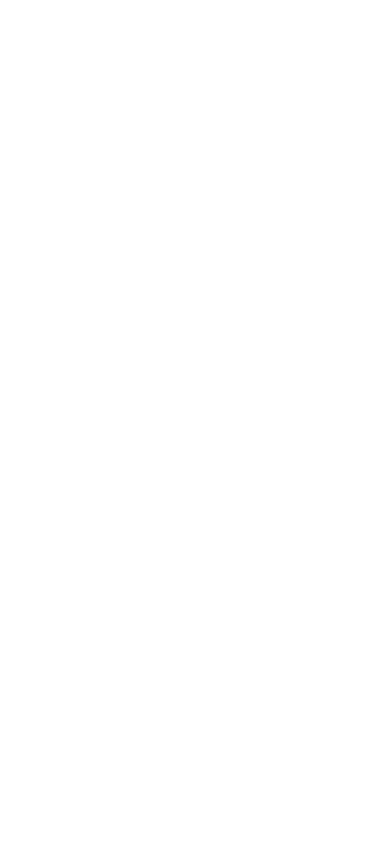
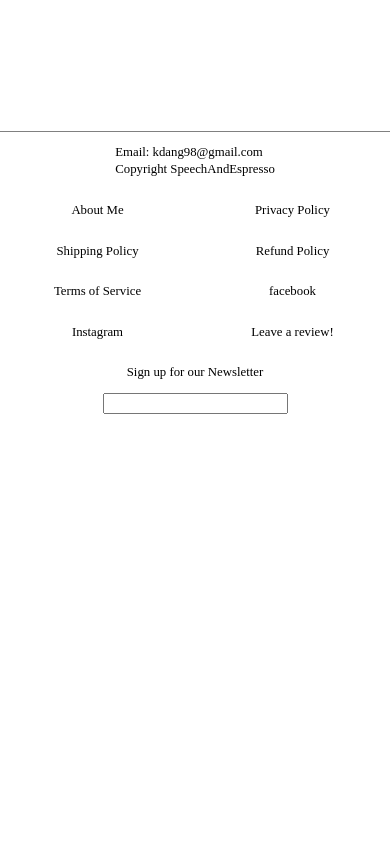
Before and after one commit to jphouminh71/SpeechAndEspresso, a React (Create React App) app in the folder speechandespresso/: page / in a window 390 px wide. Shown: the part 840-1684 px from the top of the page. After the commit the page ends 1259 px from the top, so only its background shows below. Built offline with nearby package versions, Linux system fonts and the light colour scheme.

Commit message:
Made footer scale

```diff
--- a/speechandespresso/src/App.css
+++ b/speechandespresso/src/App.css
@@ -3,3 +3,7 @@
     margin-right: auto;
     margin-left: auto;
 }
+
+p {
+    font-family: Fairplay Display;
+}
--- a/speechandespresso/src/Components/Footer/Footer.css
+++ b/speechandespresso/src/Components/Footer/Footer.css
@@ -1,4 +1,68 @@
+.footer-container {
+    /** temporary just to push it down */
+    margin-top: 900px;
+    margin-bottom: 5px;
 
-.stick-to-bottom {
-    margin-top: 2000px;
+    display: grid;
+    grid-template-columns: 1fr 1fr 1fr;
+    font-size: 0.8rem;
+    background-color: rgb(255, 255, 255);
+    border-style: solid;
+    border-width: 1px;
+    border-color: grey;
+    border-left: 0;
+    border-right: 0;
+    border-bottom: 0;
 }
+
+@media only screen and (max-width: 720px) {
+    .footer-container {
+      grid-template-columns: 1fr ;
+      font-size: 0.8rem;
+    }
+  }
+
+
+  .contact-information {
+    display: grid;
+    grid-template-rows: 1rem;
+    row-gap: 1rem;
+    justify-content: center;
+  }
+
+  .social-media-links {
+    display: grid;
+    grid-template-columns: 1fr 1fr;
+    align-items: flex-start;
+  }
+
+  .news-letter-signup {
+    align-items: flex-start;
+  }
+
+  @media only screen and (max-width: 720px) {
+    .contact-information {
+        display: grid;
+        grid-template-rows: 1rem;
+        row-gap: 0.1rem;
+        justify-content: center;
+      }
+
+      .social-media-links {
+        display: grid;
+        grid-template-columns: 1fr 1fr;
+        justify-content: space-evenly;
+        justify-items: center;
+        align-content: space-evenly;
+        align-items: center;
+      }
+
+      .news-letter-signup {
+        display: grid;
+        grid-template-columns: 1fr;
+        justify-content: space-evenly;
+        justify-items: center;
+        align-content: space-evenly;
+        align-items: center;
+      }
+  }
--- a/speechandespresso/src/Components/Footer/Footer.jsx
+++ b/speechandespresso/src/Components/Footer/Footer.jsx
@@ -1,11 +1,29 @@
 import './Footer.css';
 
-/* Going to the same across all components */
 function Footer()
 {
     return (
-        <div className="stick-to-bottom">
-            <h1 style={{backgroundColor: "blue"}}> Footer </h1>
+        <div className="footer-container">
+
+            <div className="contact-information">
+                    <p> Email:  kdang98@gmail.com </p>
+                    <p> Copyright SpeechAndEspresso </p>
+                </div>
+                <div className="social-media-links">
+                        <p> About Me</p>
+                        <p> Privacy Policy </p>
+                        <p> Shipping Policy </p>
+                        <p> Refund Policy </p>
+                        <p> Terms of Service</p>
+                        <p> facebook </p>
+                        <p> Instagram</p>
+                        <p> Leave a review! </p>
+                    </div>
+                    <div className="news-letter-signup">
+                            <p> Sign up for our Newsletter </p>
+                            <input type="text" />
+                        </div>
+
         </div>
     );
 }
```
